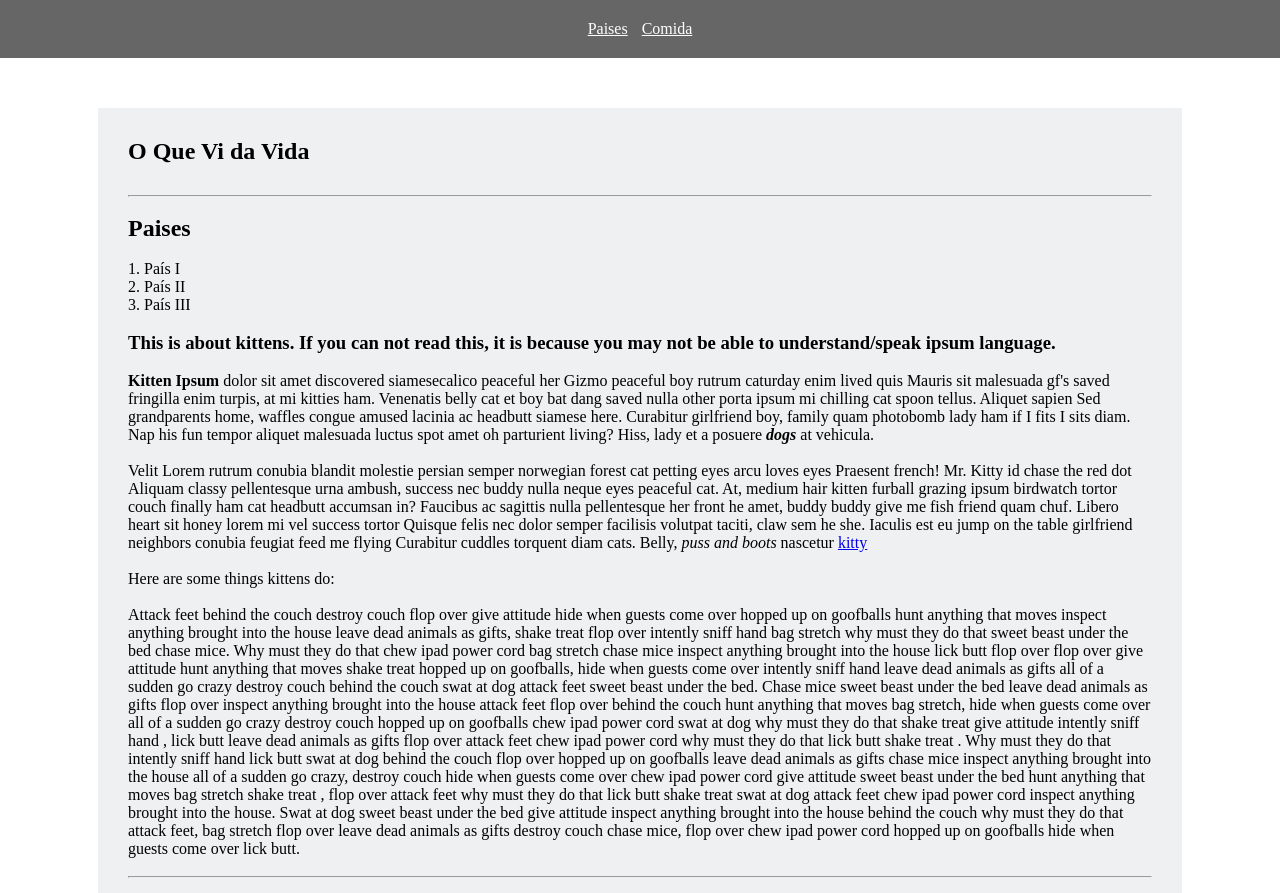
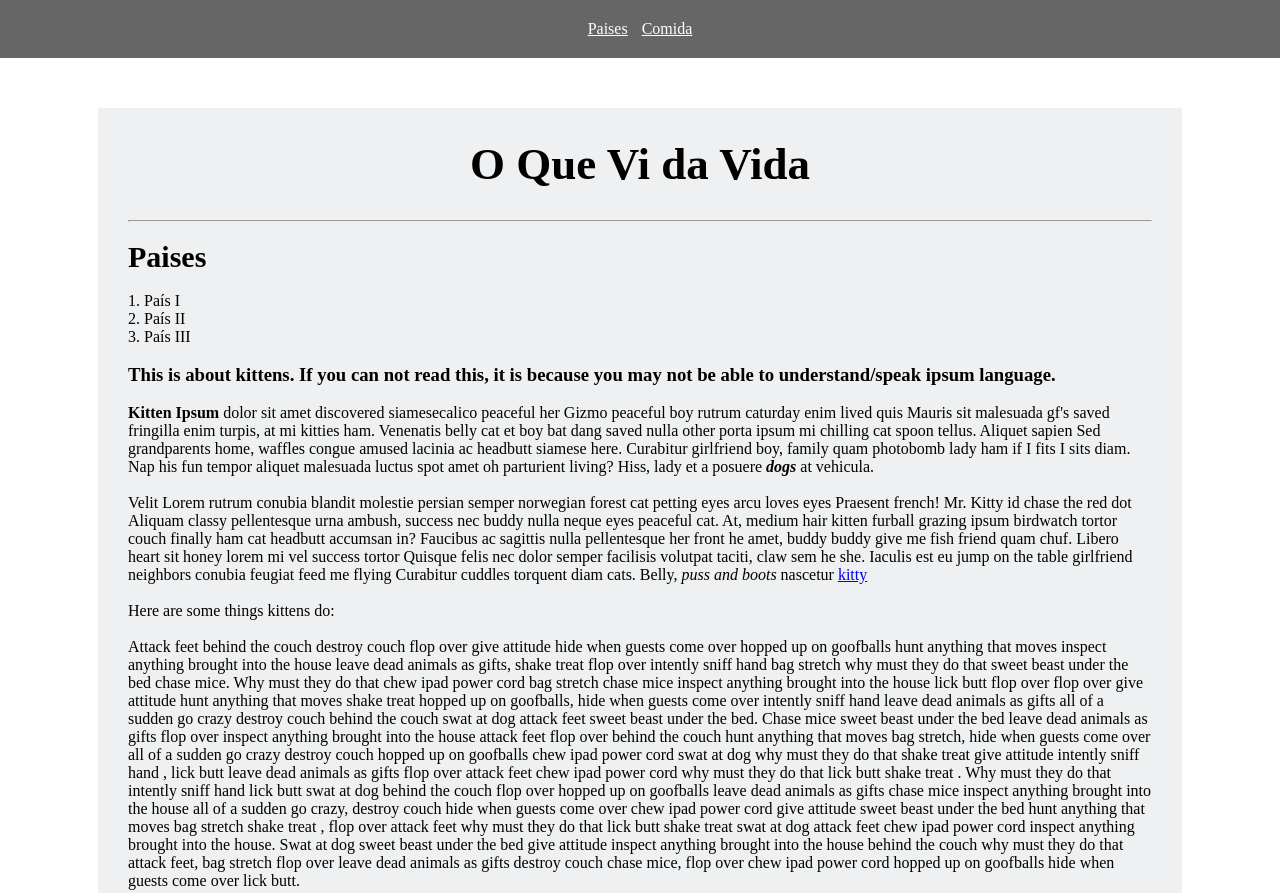
Before and after one commit to sarassouz/0.2.1, a plain HTML site: page index.html in a window 1280 px wide. Shown: the top 893 px of the page. Drawn offline with Linux system fonts and the light colour scheme.

Commit message:
1 file modified

```diff
--- a/style.css
+++ b/style.css
@@ -39,6 +39,11 @@
 }
 .content h1 {
   margin-bottom: 30px; /* distanciamento entre h1 e h2 */
+  text-align: center;
+  font-size: 45px;
+}
+.content h2 {
+  font-size: 30px;
 }
 .content li {
   margin: 0 1em;
```
